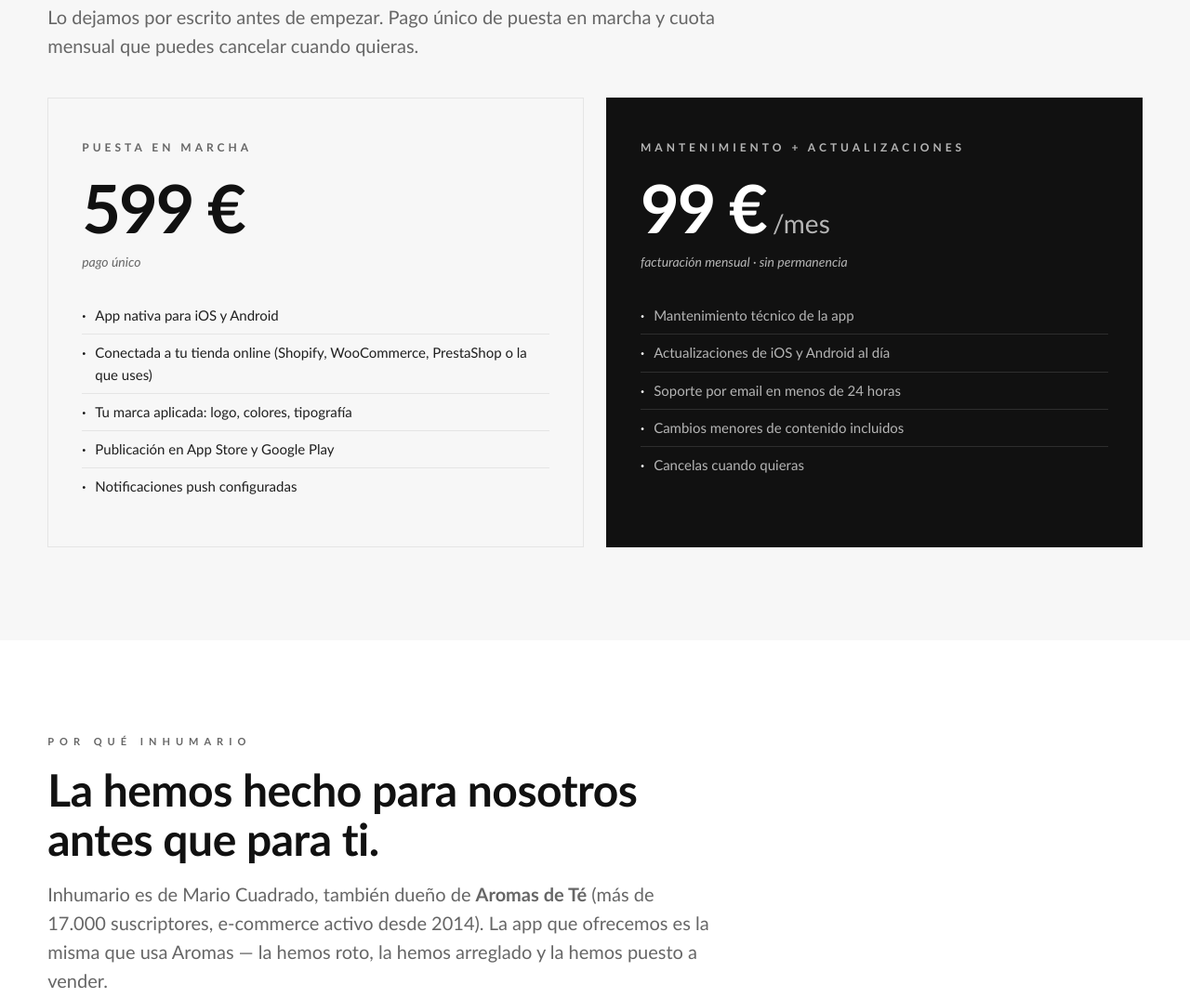
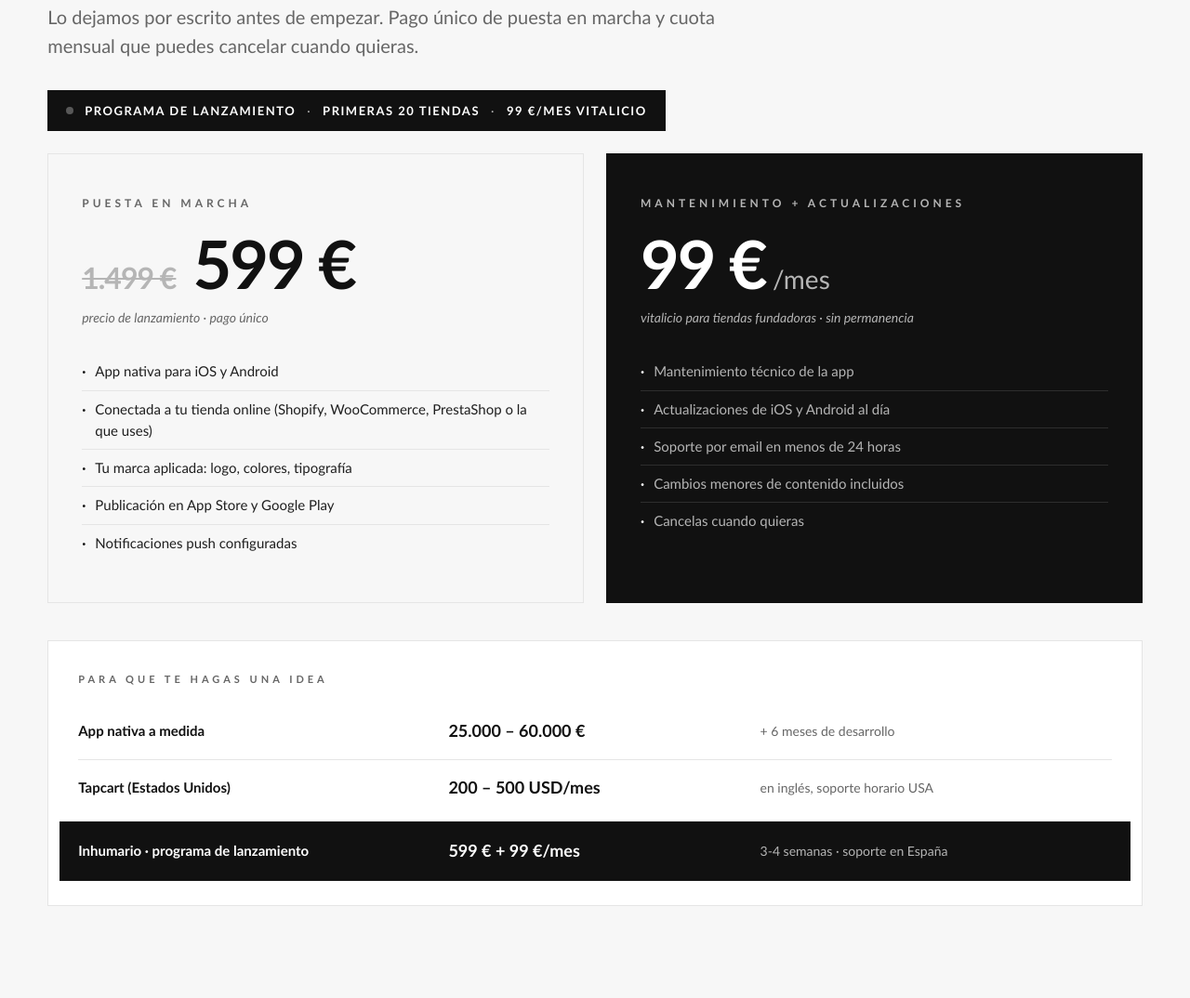
Before and after one commit to inhumario/inhumario-app-landing, a website: page public/index.html in a window 1280 px wide. Shown: the part 5834-6908 px from the top of the page at 93% size. Drawn offline with Linux system fonts and the light colour scheme.

Commit message:
Pricing dual: ancla 1.499 € + 599 € precio de lanzamiento
- Banner 'Programa de lanzamiento · primeras 20 tiendas · 99 €/mes vitalicio'
- 1.499 € tachado junto a 599 € en la tarjeta de puesta en marcha
- Comparativa de mercado (app a medida, Tapcart, Inhumario destacado)
- Meta description y og:description con el nuevo anclaje de precio
- Cache-bust styles.css?v=4

```diff
--- a/public/index.html
+++ b/public/index.html
@@ -4,13 +4,13 @@
 <meta charset="UTF-8">
 <meta name="viewport" content="width=device-width, initial-scale=1.0">
 <meta name="theme-color" content="#111111">
-<meta name="description" content="App móvil para tu tienda online. Vende donde tu cliente ya está: en su bolsillo. 599€ + 99€/mes. Sin permanencia.">
+<meta name="description" content="App móvil para tu tienda online. Programa de lanzamiento: 599€ de puesta en marcha (en vez de 1.499€) + 99€/mes vitalicio. Primeras 20 tiendas. Sin permanencia.">
 <meta property="og:title" content="Apps móviles para tu tienda online · Inhumario">
-<meta property="og:description" content="Tu tienda en su bolsillo. 48% del volumen el día 1 de lanzamiento.">
+<meta property="og:description" content="Tu tienda en su bolsillo. Programa de lanzamiento: 599€ (antes 1.499€) + 99€/mes vitalicio. 48% del volumen el día 1 de lanzamiento.">
 <meta property="og:type" content="website">
 <title>Apps móviles para tu tienda online · Inhumario</title>
 <link rel="preconnect" href="https://fonts.googleapis.com">
-<link rel="stylesheet" href="styles.css?v=3">
+<link rel="stylesheet" href="styles.css?v=4">
 <link rel="icon" type="image/png" href="assets/logo.png">
 </head>
 <body>
@@ -237,11 +237,23 @@
     <h2 class="reveal">Precio claro, sin sorpresas.</h2>
     <p class="lead reveal">Lo dejamos por escrito antes de empezar. Pago único de puesta en marcha y cuota mensual que puedes cancelar cuando quieras.</p>
 
+    <div class="launch-banner reveal">
+      <span class="launch-pulse"></span>
+      <strong>Programa de lanzamiento</strong>
+      <span class="launch-sep">·</span>
+      <span>Primeras 20 tiendas</span>
+      <span class="launch-sep">·</span>
+      <span>99 €/mes vitalicio</span>
+    </div>
+
     <div class="pricing">
       <div class="price reveal">
         <div class="label">Puesta en marcha</div>
-        <div class="amount">599 €</div>
-        <p class="note">pago único</p>
+        <div class="amount-stack">
+          <span class="amount-old">1.499 €</span>
+          <span class="amount">599 €</span>
+        </div>
+        <p class="note">precio de lanzamiento · pago único</p>
         <ul>
           <li>App nativa para iOS y Android</li>
           <li>Conectada a tu tienda online (Shopify, WooCommerce, PrestaShop o la que uses)</li>
@@ -253,7 +265,7 @@
       <div class="price dark reveal">
         <div class="label">Mantenimiento + actualizaciones</div>
         <div class="amount">99 €<small> /mes</small></div>
-        <p class="note">facturación mensual · sin permanencia</p>
+        <p class="note">vitalicio para tiendas fundadoras · sin permanencia</p>
         <ul>
           <li>Mantenimiento técnico de la app</li>
           <li>Actualizaciones de iOS y Android al día</li>
@@ -262,6 +274,27 @@
           <li>Cancelas cuando quieras</li>
         </ul>
       </div>
+    </div>
+
+    <div class="market-compare reveal">
+      <div class="market-compare-title">Para que te hagas una idea</div>
+      <ul>
+        <li>
+          <span class="mc-name">App nativa a medida</span>
+          <span class="mc-price">25.000 – 60.000 €</span>
+          <span class="mc-meta">+ 6 meses de desarrollo</span>
+        </li>
+        <li>
+          <span class="mc-name">Tapcart (Estados Unidos)</span>
+          <span class="mc-price">200 – 500 USD/mes</span>
+          <span class="mc-meta">en inglés, soporte horario USA</span>
+        </li>
+        <li class="mc-highlight">
+          <span class="mc-name">Inhumario · programa de lanzamiento</span>
+          <span class="mc-price">599 € + 99 €/mes</span>
+          <span class="mc-meta">3-4 semanas · soporte en España</span>
+        </li>
+      </ul>
     </div>
   </div>
 </section>
--- a/public/styles.css
+++ b/public/styles.css
@@ -293,12 +293,93 @@ p { font-size: 17px; color: var(--ink-soft); }
 .step p { font-size: 14px; color: var(--mute); }
 
 /* === Pricing === */
+.launch-banner {
+  display: inline-flex;
+  align-items: center;
+  gap: 12px;
+  margin-top: 32px;
+  padding: 12px 20px;
+  background: var(--ink);
+  color: #FFFFFF;
+  font-size: 13px;
+  font-weight: 700;
+  letter-spacing: 1.5px;
+  text-transform: uppercase;
+  flex-wrap: wrap;
+}
+.launch-banner strong { font-weight: 800; }
+.launch-banner .launch-sep { color: var(--light); font-weight: 400; }
+.launch-pulse {
+  width: 8px;
+  height: 8px;
+  background: #FFFFFF;
+  border-radius: 50%;
+  animation: pulse 2s infinite;
+  flex-shrink: 0;
+}
+
 .pricing {
   display: grid;
   grid-template-columns: 1fr 1fr;
   gap: 24px;
+  margin-top: 24px;
+}
+.amount-stack {
+  display: flex;
+  align-items: baseline;
+  gap: 18px;
+  flex-wrap: wrap;
+}
+.amount-old {
+  font-size: 32px;
+  font-weight: 700;
+  color: var(--light);
+  text-decoration: line-through;
+  text-decoration-thickness: 2px;
+  letter-spacing: -1px;
+  line-height: 1;
+}
+
+/* === Comparativa de mercado === */
+.market-compare {
   margin-top: 40px;
+  padding: 32px;
+  background: #FFFFFF;
+  border: 1px solid var(--line);
 }
+.market-compare-title {
+  font-size: 11px;
+  font-weight: 700;
+  letter-spacing: 4px;
+  text-transform: uppercase;
+  color: var(--mute);
+  margin-bottom: 18px;
+}
+.market-compare ul { list-style: none; }
+.market-compare li {
+  display: grid;
+  grid-template-columns: 1.2fr 1fr 1.2fr;
+  gap: 20px;
+  align-items: center;
+  padding: 16px 0;
+  border-top: 1px solid var(--line);
+  font-size: 15px;
+}
+.market-compare li:first-child { border-top: none; }
+.market-compare .mc-name { font-weight: 700; color: var(--ink); }
+.market-compare .mc-price { font-size: 18px; font-weight: 700; color: var(--ink); }
+.market-compare .mc-meta { color: var(--mute); font-size: 14px; }
+.market-compare li.mc-highlight {
+  background: var(--ink);
+  color: #FFFFFF;
+  padding: 18px 20px;
+  margin: 6px -20px -6px;
+  border-top: none;
+}
+.market-compare li.mc-highlight + li { border-top: none; }
+.market-compare li.mc-highlight .mc-name,
+.market-compare li.mc-highlight .mc-price { color: #FFFFFF; }
+.market-compare li.mc-highlight .mc-meta { color: var(--light); }
 .price {
   padding: 44px 36px;
   background: var(--card);
@@ -549,6 +630,26 @@ footer .tagline {
   .price { padding: 32px 24px; }
   .price .amount { font-size: 54px; }
   .price .amount small { font-size: 22px; }
+  .amount-old { font-size: 24px; }
+  .amount-stack { gap: 12px; }
+  .launch-banner {
+    width: 100%;
+    justify-content: flex-start;
+    padding: 14px 18px;
+    font-size: 12px;
+    letter-spacing: 1px;
+  }
+  .market-compare { padding: 22px 18px; }
+  .market-compare li {
+    grid-template-columns: 1fr;
+    gap: 4px;
+    padding: 14px 0;
+  }
+  .market-compare li.mc-highlight {
+    padding: 18px;
+    margin: 6px -18px -6px;
+  }
+  .market-compare .mc-price { font-size: 17px; }
   .cta-final { padding: 90px 0; }
   .cta-final .email-box { font-size: 17px; padding: 16px 22px; word-break: break-all; }
   .nav .logo img { height: 40px; }
```
Also changed, not shown: 1 other file.
